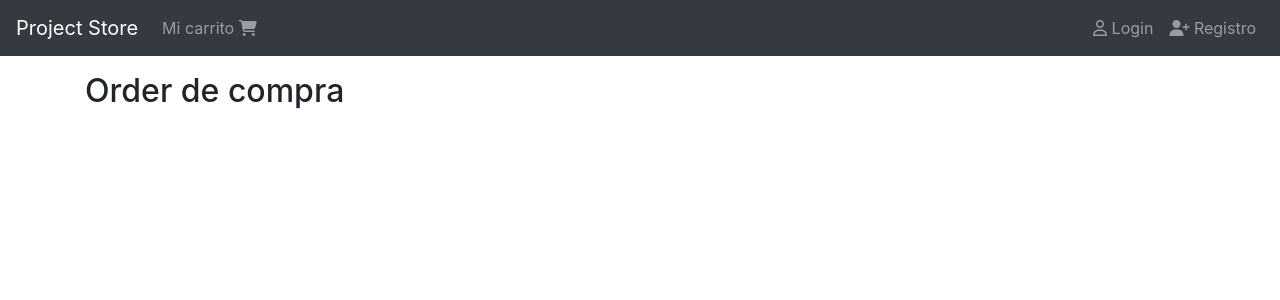
After one commit to joseant1234/store_django, a Django app: page /order/ in a window 1280 px wide. The commit adds this page. Shown: the top 300 px of the page. Run offline with Django 3.2, Linux system fonts and the light colour scheme; some libraries are stand-ins or nearby versions.

Commit message:
adding order view

```diff
--- a/carts/templates/carts/cart.html
+++ b/carts/templates/carts/cart.html
@@ -45,7 +45,8 @@
             <span class="text-danger">{{ cart.subtotal | price_format }}</span>
           </div>
           <div class="mt-2">
-            <a href="#" class="btn btn-warning">Proceder al pago</a>
+            <!-- url 'nombreAplicacion:nombreRuta' -->
+            <a href="{% url 'orders:order'%}" class="btn btn-warning">Proceder al pago</a>
           </div>
         </div>
     </div>
--- /dev/null
+++ b/orders/templates/orders/order.html
@@ -0,0 +1,8 @@
+{% extends 'base.html' %}
+
+{% block content %}
+<div class="col">
+    <h2>Order de compra</h2>
+</div>
+
+{% endblock %}
--- /dev/null
+++ b/orders/urls.py
@@ -0,0 +1,9 @@
+from django.urls import path
+
+from . import views
+
+app_name = 'orders'
+
+urlpatterns = [
+    path('', views.order, name='order')
+]
--- a/orders/views.py
+++ b/orders/views.py
@@ -1,3 +1,8 @@
 from django.shortcuts import render
 
 # Create your views here.
+
+def order(request):
+    return render(request, 'orders/order.html', {
+
+    })
--- a/store/urls.py
+++ b/store/urls.py
@@ -22,7 +22,7 @@ from django.conf.urls.static import static
 from django.conf import settings
 
 # con el metodo as_view le indica a django q se va a utlizar la clase como una vista
-# el include permite incluir las rutas de la aplicacion products
+# el include('products.urls') permite incluir las rutas de la aplicacion products
 urlpatterns = [
     path('admin/', admin.site.urls),
     path('', ProductListView.as_view(), name='index'),
@@ -31,6 +31,7 @@ urlpatterns = [
     path('users/register', views.register, name="register"),
     path('products/', include('products.urls')),
     path('carts/', include('carts.urls')),
+    path('order/', include('orders.urls')),
 ]
 
 # permite mostrar las imagenes en el template
```
Also changed, not shown: db.sqlite3.
